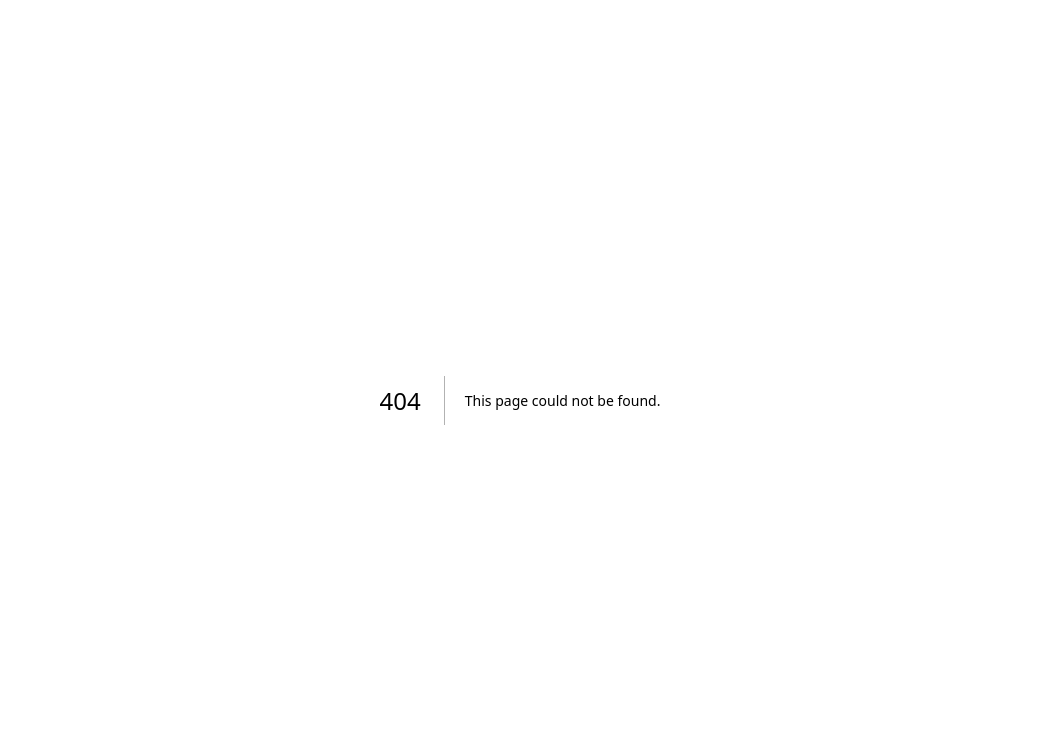
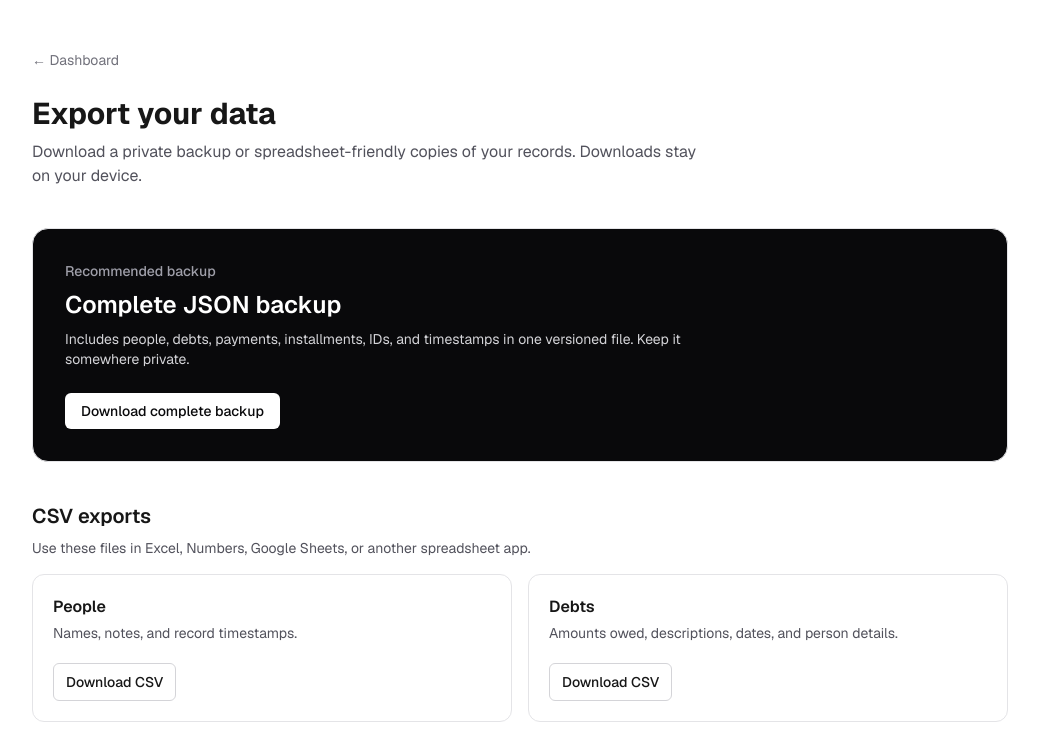
Before and after one commit to 26diegos/money-tracker, a Next.js app: page /exports in a window 1280 px wide. Before the commit this address had no page. Shown: the top 738 px of the page, without its empty margins (120-1159 px from the left). Built offline with nearby package versions, Linux system fonts and the light colour scheme.

Commit message:
feat: add data exports (#13)
Co-authored-by: 26diegos <diegoavalos95@gmail.com>

```diff
--- /dev/null
+++ b/app/exports/download/route.ts
@@ -0,0 +1,212 @@
+import type { NextRequest } from "next/server";
+import { createCsv, createExportDate } from "@/lib/exports";
+import { prisma } from "@/lib/prisma";
+
+const exportFormats = [
+  "backup-json",
+  "people-csv",
+  "debts-csv",
+  "payments-csv",
+  "installments-csv",
+] as const;
+
+type ExportFormat = (typeof exportFormats)[number];
+
+export async function GET(request: NextRequest) {
+  const format = request.nextUrl.searchParams.get("format");
+
+  if (!isExportFormat(format)) {
+    return new Response("Unknown export format.", { status: 400 });
+  }
+
+  const exportedAt = new Date();
+  const people = await prisma.person.findMany({
+    orderBy: [{ createdAt: "asc" }, { id: "asc" }],
+    include: {
+      debts: {
+        orderBy: [{ createdAt: "asc" }, { id: "asc" }],
+        include: {
+          payments: {
+            orderBy: [{ paidAt: "asc" }, { id: "asc" }],
+            include: {
+              installment: {
+                select: { id: true },
+              },
+            },
+          },
+          installments: {
+            orderBy: [{ sequence: "asc" }, { id: "asc" }],
+          },
+        },
+      },
+    },
+  });
+
+  const date = createExportDate(exportedAt);
+
+  if (format === "backup-json") {
+    return downloadResponse(
+      JSON.stringify(
+        {
+          schemaVersion: 1,
+          exportedAt: exportedAt.toISOString(),
+          people,
+        },
+        null,
+        2,
+      ),
+      `money-tracker-backup-${date}.json`,
+      "application/json; charset=utf-8",
+    );
+  }
+
+  if (format === "people-csv") {
+    return downloadResponse(
+      createCsv(
+        ["id", "name", "notes", "createdAt", "updatedAt"],
+        people.map((person) => [
+          person.id,
+          person.name,
+          person.notes,
+          person.createdAt,
+          person.updatedAt,
+        ]),
+      ),
+      `money-tracker-people-${date}.csv`,
+      "text/csv; charset=utf-8",
+      true,
+    );
+  }
+
+  const debts = people.flatMap((person) =>
+    person.debts.map((debt) => ({ ...debt, person })),
+  );
+
+  if (format === "debts-csv") {
+    return downloadResponse(
+      createCsv(
+        [
+          "id",
+          "personId",
+          "personName",
+          "description",
+          "amount",
+          "incurredAt",
+          "notes",
+          "createdAt",
+          "updatedAt",
+        ],
+        debts.map((debt) => [
+          debt.id,
+          debt.personId,
+          debt.person.name,
+          debt.description,
+          debt.amount.toFixed(2),
+          debt.incurredAt,
+          debt.notes,
+          debt.createdAt,
+          debt.updatedAt,
+        ]),
+      ),
+      `money-tracker-debts-${date}.csv`,
+      "text/csv; charset=utf-8",
+      true,
+    );
+  }
+
+  if (format === "payments-csv") {
+    return downloadResponse(
+      createCsv(
+        [
+          "id",
+          "debtId",
+          "personId",
+          "personName",
+          "debtDescription",
+          "amount",
+          "paidAt",
+          "notes",
+          "installmentId",
+          "createdAt",
+          "updatedAt",
+        ],
+        debts.flatMap((debt) =>
+          debt.payments.map((payment) => [
+            payment.id,
+            payment.debtId,
+            debt.personId,
+            debt.person.name,
+            debt.description,
+            payment.amount.toFixed(2),
+            payment.paidAt,
+            payment.notes,
+            payment.installment?.id,
+            payment.createdAt,
+            payment.updatedAt,
+          ]),
+        ),
+      ),
+      `money-tracker-payments-${date}.csv`,
+      "text/csv; charset=utf-8",
+      true,
+    );
+  }
+
+  return downloadResponse(
+    createCsv(
+      [
+        "id",
+        "debtId",
+        "personId",
+        "personName",
+        "debtDescription",
+        "sequence",
+        "amount",
+        "dueAt",
+        "paymentId",
+        "status",
+        "createdAt",
+        "updatedAt",
+      ],
+      debts.flatMap((debt) =>
+        debt.installments.map((installment) => [
+          installment.id,
+          installment.debtId,
+          debt.personId,
+          debt.person.name,
+          debt.description,
+          installment.sequence,
+          installment.amount.toFixed(2),
+          installment.dueAt,
+          installment.paymentId,
+          installment.paymentId ? "paid" : "unpaid",
+          installment.createdAt,
+          installment.updatedAt,
+        ]),
+      ),
+    ),
+    `money-tracker-installments-${date}.csv`,
+    "text/csv; charset=utf-8",
+    true,
+  );
+}
+
+function isExportFormat(value: string | null): value is ExportFormat {
+  return exportFormats.some((format) => format === value);
+}
+
+function downloadResponse(
+  body: string,
+  filename: string,
+  contentType: string,
+  includeBom = false,
+) {
+  return new Response(includeBom ? `\uFEFF${body}` : body, {
+    headers: {
+      "Cache-Control": "no-store",
+      "Content-Disposition": `attachment; filename="${filename}"`,
+      "Content-Type": contentType,
+      "X-Content-Type-Options": "nosniff",
+    },
+  });
+}
--- /dev/null
+++ b/app/exports/page.tsx
@@ -0,0 +1,90 @@
+import Link from "next/link";
+
+const csvExports = [
+  {
+    format: "people-csv",
+    title: "People",
+    description: "Names, notes, and record timestamps.",
+  },
+  {
+    format: "debts-csv",
+    title: "Debts",
+    description: "Amounts owed, descriptions, dates, and person details.",
+  },
+  {
+    format: "payments-csv",
+    title: "Payments",
+    description: "Payment history with related people, debts, and installments.",
+  },
+  {
+    format: "installments-csv",
+    title: "Installments",
+    description: "Due dates, amounts, sequence numbers, and payment status.",
+  },
+] as const;
+
+export default function ExportsPage() {
+  return (
+    <main className="mx-auto w-full max-w-5xl px-6 py-12">
+      <Link href="/" className="text-sm text-zinc-500 hover:text-black">
+        ← Dashboard
+      </Link>
+
+      <header className="mt-6">
+        <h1 className="text-3xl font-bold">Export your data</h1>
+        <p className="mt-2 max-w-2xl text-zinc-600">
+          Download a private backup or spreadsheet-friendly copies of your
+          records. Downloads stay on your device.
+        </p>
+      </header>
+
+      <section className="mt-10 rounded-2xl border border-zinc-200 bg-zinc-950 p-6 text-white sm:p-8">
+        <p className="text-sm font-medium text-zinc-400">Recommended backup</p>
+        <h2 className="mt-2 text-2xl font-semibold">Complete JSON backup</h2>
+        <p className="mt-2 max-w-2xl text-sm text-zinc-300">
+          Includes people, debts, payments, installments, IDs, and timestamps
+          in one versioned file. Keep it somewhere private.
+        </p>
+        <a
+          href="/exports/download?format=backup-json"
+          className="mt-6 inline-flex rounded-md bg-white px-4 py-2 text-sm font-medium text-zinc-950 hover:bg-zinc-100"
+        >
+          Download complete backup
+        </a>
+      </section>
+
+      <section className="mt-10">
+        <h2 className="text-xl font-semibold">CSV exports</h2>
+        <p className="mt-2 text-sm text-zinc-600">
+          Use these files in Excel, Numbers, Google Sheets, or another
+          spreadsheet app.
+        </p>
+
+        <ul className="mt-4 grid gap-4 sm:grid-cols-2">
+          {csvExports.map((item) => (
+            <li
+              key={item.format}
+              className="flex flex-col rounded-xl border border-zinc-200 p-5"
+            >
+              <h3 className="font-semibold">{item.title}</h3>
+              <p className="mt-1 grow text-sm text-zinc-600">
+                {item.description}
+              </p>
+              <a
+                href={`/exports/download?format=${item.format}`}
+                className="mt-5 w-fit rounded-md border border-zinc-300 px-3 py-2 text-sm font-medium hover:bg-zinc-50"
+              >
+                Download CSV
+              </a>
+            </li>
+          ))}
+        </ul>
+      </section>
+
+      <aside className="mt-10 rounded-xl border border-amber-200 bg-amber-50 p-5 text-sm text-amber-950">
+        These files contain personal financial information. Store them
+        privately and avoid committing them to Git.
+      </aside>
+    </main>
+  );
+}
--- a/app/page.tsx
+++ b/app/page.tsx
@@ -142,7 +142,7 @@ export default async function HomePage() {
         <SummaryCard label="People owing money" value={String(peopleOwing)} />
       </section>
 
-      <section className="mt-10 flex gap-3">
+      <section className="mt-10 flex flex-wrap gap-3">
         <Link
           href="/people"
           className="rounded-md bg-black px-4 py-2 text-sm font-medium text-white"
@@ -155,6 +155,13 @@ export default async function HomePage() {
           className="rounded-md border border-zinc-300 px-4 py-2 text-sm font-medium"
         >
           Monthly reports
+        </Link>
+
+        <Link
+          href="/exports"
+          className="rounded-md border border-zinc-300 px-4 py-2 text-sm font-medium"
+        >
+          Export data
         </Link>
       </section>
 
--- /dev/null
+++ b/lib/exports.ts
@@ -0,0 +1,25 @@
+export type CsvValue = string | number | Date | null | undefined;
+
+export function createCsv(
+  headers: readonly string[],
+  rows: readonly (readonly CsvValue[])[],
+) {
+  return [
+    headers.map(escapeCsvCell).join(","),
+    ...rows.map((row) => row.map(escapeCsvCell).join(",")),
+  ].join("\r\n");
+}
+
+export function createExportDate(date: Date) {
+  return date.toISOString().slice(0, 10);
+}
+
+function escapeCsvCell(value: CsvValue) {
+  const text = value instanceof Date ? value.toISOString() : String(value ?? "");
+
+  if (/[",\r\n]/.test(text)) {
+    return `"${text.replaceAll('"', '""')}"`;
+  }
+
+  return text;
+}
```
Also changed, not shown: 1 other file (tests, documents, lock files or other folders).
